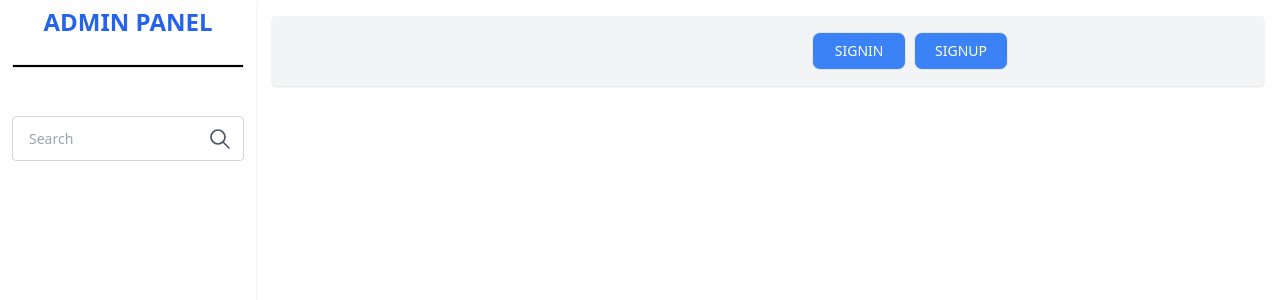
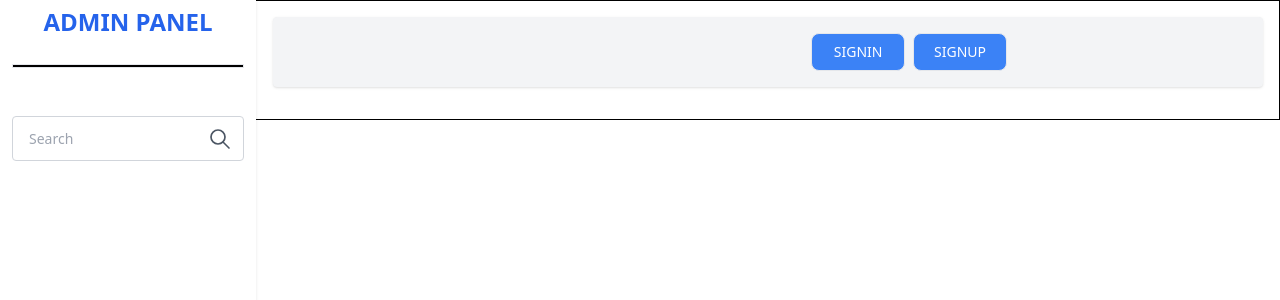
Before and after one commit to yadamoon/Admin-Panel, a React (Vite) app in the folder Dashboard/: page / in a window 1280 px wide. Shown: the top 300 px of the page. Built offline with nearby package versions, Linux system fonts and the light colour scheme.

Commit message:
deleted some code

```diff
--- a/Dashboard/src/App.jsx
+++ b/Dashboard/src/App.jsx
@@ -27,19 +27,11 @@ function App() {
   const { signedIn } = useSelector((state) => state.auth) || {};
   const [showScroll, setShowScroll] = useState(false);
 
-  const handleMouseEnter = () => {
-    setShowScroll(true);
-  };
 
-  const handleMouseLeave = () => {
-    setShowScroll(false);
-  };
 
   return (
     <div
-    // onMouseEnter={handleMouseEnter}
-    // onMouseLeave={handleMouseLeave}
-    // style={{ overflow: showScroll ? 'auto' : 'hidden' }}
+   className="overflow-hidden w-200 h-200 border border-black transition duration-300 ease-in-out hover:overflow-auto"
     >
       {/* Sidebar */}
       <aside>
@@ -48,7 +40,10 @@ function App() {
         <div
 
         >
-        <div className="p-4 sm:ml-64 h-full">
+        <div className="p-4 sm:ml-64 h-full overflow-hidden hover:overflow-auto"
+
+
+        >
           <div className="rounded-lg dark:border-gray-700">
             <div className="rounded bg-gray-50 dark:bg-gray-800">
               <HeaderApp />
@@ -68,6 +63,7 @@ function App() {
               <Route path="/ForgetPassword" element={<ForgetPassword />} />
               <Route path="*" element={<Error />} />
             </Routes>
+
          </div>
         </div>
       </div>
```
